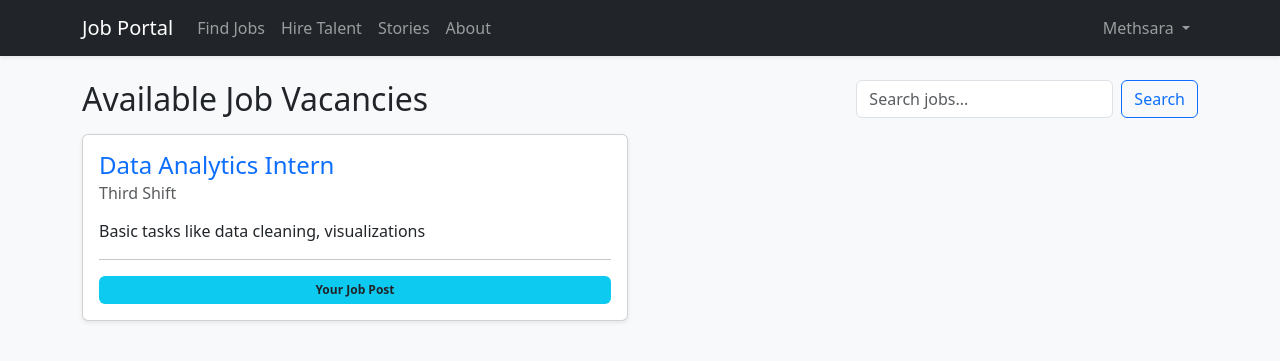
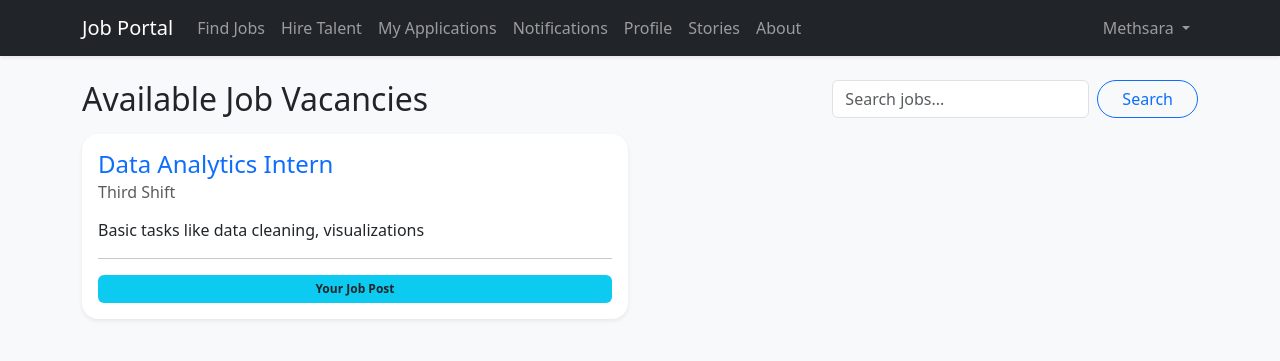
Before and after one commit to themiyawijenayaka100-coder/jobportal, a Django app: page /jobs/ in a window 1280 px wide. Shown: the top 361 px of the page. Run offline with Django 5.2, Linux system fonts and the light colour scheme; a user stored in the database is signed in; data comes from the database, SQL or seed files in the repository; both versions use the stored data as it was after the commit.

Commit message:
new changes saved

```diff
--- a/accounts/templates/edit_profile.html
+++ b/accounts/templates/edit_profile.html
@@ -17,8 +17,8 @@
           {% csrf_token %}
           {{ form|crispy }}
           <div class="d-flex gap-2">
-            <button type="submit" class="btn btn-primary">Save changes</button>
-            <a href="{% url 'home' %}" class="btn btn-outline-secondary">Cancel</a>
+            <button type="submit" class="btn btn-gradient-primary rounded-pill px-4">Save changes</button>
+            <a href="{% url 'profile_detail' user.id %}" class="btn btn-outline-secondary rounded-pill px-4">Cancel</a>
           </div>
         </form>
       </div>
--- a/accounts/templates/profile_detail.html
+++ b/accounts/templates/profile_detail.html
@@ -22,7 +22,7 @@
       </div>
     </div>
 
-    <div class="card shadow-sm overflow-hidden">
+    <div class="card shadow-sm border-0 rounded-4 overflow-hidden">
       <div class="card-body">
         <div class="d-flex align-items-start gap-3 mb-4">
           {% if profile.profile_picture %}
--- a/accounts/templates/talent_list.html
+++ b/accounts/templates/talent_list.html
@@ -14,7 +14,7 @@
 <div class="row g-4">
     {% for profile in profiles %}
         <div class="col-12 col-sm-6 col-lg-4">
-            <div class="card h-100 shadow-sm">
+            <div class="card h-100 shadow-sm border-0 rounded-4 card-lift">
                 <div class="card-body d-flex flex-column position-relative">
                     <div class="d-flex align-items-center gap-3 mb-3">
                         {% if profile.profile_picture %}
@@ -57,9 +57,9 @@
 
                     <div class="mt-auto pt-2">
                         {% if user.id == profile.user.id %}
-                            <button class="btn btn-primary w-100" type="button" disabled>Hire Me / Contact</button>
+                            <button class="btn btn-gradient-primary rounded-pill w-100" type="button" disabled>Hire Me / Contact</button>
                         {% else %}
-                            <a href="{% url 'send_message' profile.user.id %}" class="btn btn-primary w-100 position-relative" style="z-index: 2;">
+                            <a href="{% url 'send_message' profile.user.id %}" class="btn btn-gradient-primary rounded-pill w-100 position-relative" style="z-index: 2;">
                                 Hire Me / Contact
                             </a>
                         {% endif %}
--- a/accounts/urls.py
+++ b/accounts/urls.py
@@ -11,6 +11,7 @@
     path('talents/', views.talent_list, name='talent_list'),
     path("profile/edit/", views.edit_profile, name="edit_profile"),
     path("profile/<int:user_id>/", views.profile_detail, name="profile_detail"),
+    path("notifications/", views.notifications_list, name="notifications_list"),
     path("messages/inbox/", views.inbox, name="inbox"),
     path("messages/send/<int:recipient_id>/", views.send_message, name="send_message"),
 ]
--- a/applications/templates/my_applications.html
+++ b/applications/templates/my_applications.html
@@ -6,10 +6,10 @@
     <h1 class="fw-bold mb-1">My Applications</h1>
     <p class="text-muted mb-0">Track your job applications and withdraw pending ones.</p>
   </div>
-  <a class="btn btn-outline-primary" href="{% url 'job_list' %}">Find more jobs</a>
+  <a class="btn btn-outline-primary rounded-pill px-4" href="{% url 'job_list' %}">Find more jobs</a>
 </div>
 
-<div class="card shadow-sm">
+<div class="card shadow-sm border-0 rounded-4 overflow-hidden">
   <div class="table-responsive">
     <table class="table table-hover align-middle mb-0">
       <thead class="table-light">
--- /dev/null
+++ b/jobportal/context_processors.py
@@ -0,0 +1,12 @@
+from accounts.models import Notification
+
+
+def unread_notifications_count(request):
+    if not getattr(request, "user", None) or not request.user.is_authenticated:
+        return {"unread_notifications_count": 0}
+
+    return {
+        "unread_notifications_count": Notification.objects.filter(
+            recipient=request.user, is_read=False
+        ).count()
+    }
--- a/jobportal/settings.py
+++ b/jobportal/settings.py
@@ -66,6 +66,7 @@
                 "django.template.context_processors.request",
                 "django.contrib.auth.context_processors.auth",
                 "django.contrib.messages.context_processors.messages",
+                "jobportal.context_processors.unread_notifications_count",
             ],
         },
     },
--- a/jobs/templates/create_story.html
+++ b/jobs/templates/create_story.html
@@ -18,8 +18,8 @@
           {% csrf_token %}
           {{ form|crispy }}
           <div class="d-flex gap-2">
-            <button type="submit" class="btn btn-primary">Post Story</button>
-            <a class="btn btn-outline-secondary" href="{% url 'story_list' %}">Cancel</a>
+            <button type="submit" class="btn btn-gradient-primary rounded-pill px-4">Post Story</button>
+            <a class="btn btn-outline-secondary rounded-pill px-4" href="{% url 'story_list' %}">Cancel</a>
           </div>
         </form>
       </div>
--- a/jobs/templates/job_list.html
+++ b/jobs/templates/job_list.html
@@ -12,13 +12,13 @@
             value="{{ q|default:'' }}"
             aria-label="Search"
         >
-        <button class="btn btn-outline-primary" type="submit">Search</button>
+        <button class="btn btn-outline-primary rounded-pill px-4" type="submit">Search</button>
     </form>
 </div>
 <div class="row">
     {% for job in page_obj %}
     <div class="col-md-6 mb-4">
-        <div class="card shadow-sm h-100">
+        <div class="card shadow-sm border-0 rounded-4 h-100 card-lift">
             <div class="card-body">
                 <h4 class="card-title text-primary">{{ job.title }}</h4>
                 <h6 class="card-subtitle mb-3 text-muted"><i class="bi bi-building"></i> {{ job.company }}</h6>
@@ -29,14 +29,14 @@
                     {% if job.created_by == user %}
                         <span class="badge bg-info text-dark w-100 py-2">Your Job Post</span>
                     {% elif job.applied_status %}
-                        <button class="btn btn-secondary w-100" disabled>
+                        <button class="btn btn-secondary w-100 rounded-pill" disabled>
                             Applied (Status: {{ job.applied_status }})
                         </button>
                     {% else %}
-                        <a href="{% url 'apply_job' job.id %}" class="btn btn-primary w-100">Apply Now</a>
+                        <a href="{% url 'apply_job' job.id %}" class="btn btn-gradient-primary w-100 rounded-pill">Apply Now</a>
                     {% endif %}
                 {% else %}
-                    <a href="{% url 'login' %}" class="btn btn-outline-primary w-100">Login to Apply</a>
+                    <a href="{% url 'login' %}" class="btn btn-outline-primary w-100 rounded-pill">Login to Apply</a>
                 {% endif %}
             </div>
         </div>
--- a/jobs/templates/story_list.html
+++ b/jobs/templates/story_list.html
@@ -6,13 +6,13 @@
     <h1 class="fw-bold mb-1">Stories</h1>
     <p class="text-muted mb-0">Real experiences from workers and employers.</p>
   </div>
-  <a class="btn btn-primary" href="{% url 'create_story' %}">Share a Story</a>
+  <a class="btn btn-gradient-primary rounded-pill px-4" href="{% url 'create_story' %}">Share a Story</a>
 </div>
 
 <div class="row g-4">
   {% for story in stories %}
     <div class="col-12">
-      <div class="card shadow-sm">
+      <div class="card shadow-sm border-0 rounded-4 card-lift">
         <div class="card-body">
           <div class="d-flex flex-wrap justify-content-between align-items-start gap-2">
             <div>
@@ -32,7 +32,7 @@
       <div class="p-5 bg-white rounded-4 shadow-sm border text-center">
         <h3 class="fw-bold mb-2">No stories yet</h3>
         <p class="text-muted mb-3">Be the first to share a story from your work journey.</p>
-        <a class="btn btn-primary" href="{% url 'create_story' %}">Write the first story</a>
+        <a class="btn btn-gradient-primary rounded-pill px-4" href="{% url 'create_story' %}">Write the first story</a>
       </div>
     </div>
   {% endfor %}
--- a/jobs/views.py
+++ b/jobs/views.py
@@ -9,6 +9,7 @@
 from django.db.models import Q
 from django.core.paginator import Paginator
 from django.views.decorators.http import require_POST
+from accounts.models import Notification
 
 # view all jobs
 def job_list(request):
@@ -145,8 +146,16 @@
     if new_status not in valid_statuses:
         return JsonResponse({"ok": False, "error": "Invalid status."}, status=400)
 
+    old_status = application.status
     application.status = new_status
     application.save(update_fields=["status"])
+
+    if old_status != "Accepted" and new_status == "Accepted":
+        Notification.objects.create(
+            recipient=application.user,
+            message=f"Your application for {application.job.title} was accepted!",
+            link="/applications/my/",
+        )
 
     return JsonResponse({"ok": True, "application_id": application.id, "status": application.status})
 
--- a/templates/base.html
+++ b/templates/base.html
@@ -5,6 +5,29 @@
     <meta name="viewport" content="width=device-width, initial-scale=1.0">
     <title>Job Portal</title>
     <link href="https://cdn.jsdelivr.net/npm/bootstrap@5.3.0/dist/css/bootstrap.min.css" rel="stylesheet">
+    <style>
+      .card-lift {
+        transition: transform 0.2s ease, box-shadow 0.2s ease;
+      }
+      .card-lift:hover {
+        transform: translateY(-3px);
+        box-shadow: 0 .5rem 1.25rem rgba(0,0,0,.08) !important;
+      }
+      .btn-gradient-primary {
+        background: linear-gradient(135deg, #2563eb, #7c3aed);
+        border: none;
+      }
+      .btn-gradient-primary:hover {
+        filter: brightness(1.03);
+      }
+      .btn-gradient-secondary {
+        background: linear-gradient(135deg, #0ea5e9, #22c55e);
+        border: none;
+      }
+      .btn-gradient-secondary:hover {
+        filter: brightness(1.03);
+      }
+    </style>
 </head>
 <body class="bg-light">
 
@@ -17,12 +40,43 @@
 
         <div class="collapse navbar-collapse" id="mainNavbar">
             <ul class="navbar-nav me-auto mb-2 mb-lg-0">
+                {% if user.is_authenticated %}
+                  {% if user.groups.all.0.name == 'Employer' %}
                     <li class="nav-item"><a class="nav-link" href="{% url 'job_list' %}">Find Jobs</a></li>
-                {% if user.is_authenticated and user.groups.all and user.groups.all.0.name == 'Employer' %}
                     <li class="nav-item"><a class="nav-link" href="{% url 'talent_list' %}">Hire Talent</a></li>
+                    <li class="nav-item"><a class="nav-link" href="{% url 'my_applications' %}">My Applications</a></li>
+                    <li class="nav-item">
+                      <a class="nav-link" href="{% url 'notifications_list' %}">
+                        Notifications
+                        {% if unread_notifications_count %}
+                          <span class="badge text-bg-danger rounded-pill ms-1">{{ unread_notifications_count }}</span>
                         {% endif %}
+                      </a>
+                    </li>
+                    <li class="nav-item"><a class="nav-link" href="{% url 'profile_detail' user.id %}">Profile</a></li>
                     <li class="nav-item"><a class="nav-link" href="{% url 'story_list' %}">Stories</a></li>
                     <li class="nav-item"><a class="nav-link" href="{% url 'about_us' %}">About</a></li>
+                  {% else %}
+                    <li class="nav-item"><a class="nav-link" href="{% url 'job_list' %}">Find Jobs</a></li>
+                    <li class="nav-item"><a class="nav-link" href="{% url 'my_applications' %}">My Applications</a></li>
+                    <li class="nav-item"><a class="nav-link" href="{% url 'become_employer' %}">Become an Employer</a></li>
+                    <li class="nav-item">
+                      <a class="nav-link" href="{% url 'notifications_list' %}">
+                        Notifications
+                        {% if unread_notifications_count %}
+                          <span class="badge text-bg-danger rounded-pill ms-1">{{ unread_notifications_count }}</span>
+                        {% endif %}
+                      </a>
+                    </li>
+                    <li class="nav-item"><a class="nav-link" href="{% url 'profile_detail' user.id %}">Profile</a></li>
+                    <li class="nav-item"><a class="nav-link" href="{% url 'story_list' %}">Stories</a></li>
+                    <li class="nav-item"><a class="nav-link" href="{% url 'about_us' %}">About</a></li>
+                  {% endif %}
+                {% else %}
+                  <li class="nav-item"><a class="nav-link" href="{% url 'job_list' %}">Find Jobs</a></li>
+                  <li class="nav-item"><a class="nav-link" href="{% url 'story_list' %}">Stories</a></li>
+                  <li class="nav-item"><a class="nav-link" href="{% url 'about_us' %}">About</a></li>
+                {% endif %}
             </ul>
 
             <ul class="navbar-nav ms-auto align-items-lg-center">
@@ -32,11 +86,11 @@
                             {{ user.username }}
                         </a>
                         <ul class="dropdown-menu dropdown-menu-end">
-                            <li><a class="dropdown-item" href="{% url 'edit_profile' %}">My Profile</a></li>
-                            <li><a class="dropdown-item" href="{% url 'inbox' %}">Inbox</a></li>
+                            <li><a class="dropdown-item" href="{% url 'profile_detail' user.id %}">Profile</a></li>
+                            <li><a class="dropdown-item" href="{% url 'edit_profile' %}">Edit Profile</a></li>
+                            <li><a class="dropdown-item" href="{% url 'notifications_list' %}">Notifications</a></li>
                             <li><a class="dropdown-item" href="{% url 'my_applications' %}">My Applications</a></li>
-
-                            {% if user.groups.all and user.groups.all.0.name == 'Employer' %}
+                            {% if user.groups.all.0.name == 'Employer' %}
                               <li><a class="dropdown-item text-success" href="{% url 'create_job' %}">Post Job</a></li>
                               <li><a class="dropdown-item" href="{% url 'employer_dashboard' %}">Employer Dashboard</a></li>
                             {% else %}
```
Also changed, not shown: accounts/models.py (+14 -0 lines), accounts/templates/notifications_list.html (added, +40 -0 lines), accounts/views.py (+9 -1 lines), applications/views.py (+7 -0 lines), jobs/templates/manage_applications.html (+8 -3 lines), templates/home.html (+49 -13 lines), accounts/migrations/0004_notification.py (added), db.sqlite3. Lines whose indentation alone changed are shown as unchanged.
